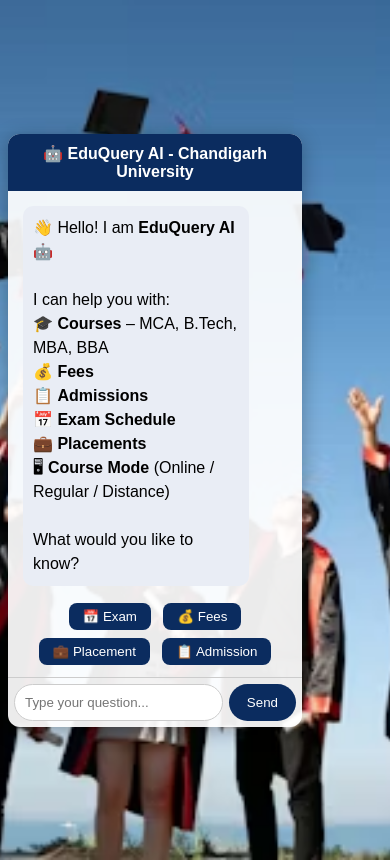
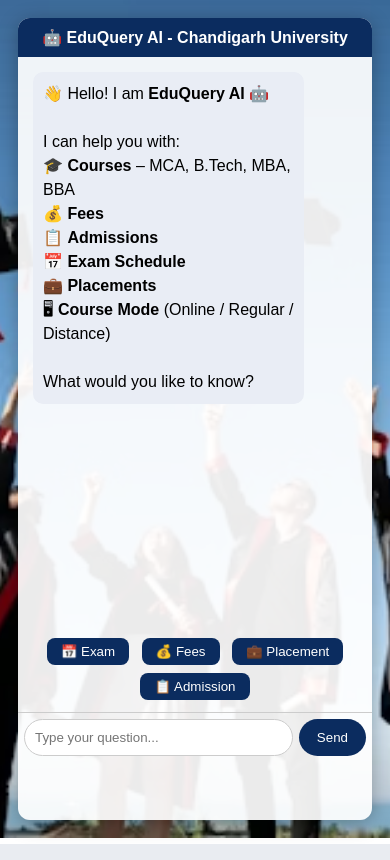
Before and after one commit to Prangyaparimita/EduQuery-AI-Chatbot, a Flask app: page / in a window 390 px wide. Run offline with Flask 3, Linux system fonts and the light colour scheme.

Commit message:
Update index.html

```diff
--- a/templates/index.html
+++ b/templates/index.html
@@ -2,6 +2,9 @@
 <html>
 <head>
 <title>EduQuery AI</title>
+
+<!-- ✅ MOBILE FIX -->
+<meta name="viewport" content="width=device-width, initial-scale=1.0">
 
 <style>
 body {
@@ -9,14 +12,15 @@ body {
     background: url("{{ url_for('static', filename='bg.jpg') }}") no-repeat center;
     background-size: cover;
     display: flex;
-    justify-content: flex-end;
-    padding-right: 80px;
+    justify-content: center; /* ✅ FIXED */
+    padding: 10px; /* ✅ FIXED */
     align-items: center;
     height: 100vh;
 }
 
 .chat-container {
-    width: 450px;
+    width: 100%; /* ✅ FIXED */
+    max-width: 450px; /* ✅ FIXED */
     background: rgba(255,255,255,0.92);
     border-radius: 12px;
     box-shadow: 0 4px 20px rgba(0,0,0,0.3);
@@ -100,6 +104,21 @@ body {
 .typing {
     font-style: italic;
     color: gray;
+}
+
+/* ✅ MOBILE OPTIMIZATION */
+@media (max-width: 600px) {
+    body {
+        height: auto;
+    }
+
+    .chat-container {
+        height: 95vh;
+    }
+
+    .chat-box {
+        height: 65vh;
+    }
 }
 </style>
 
```
